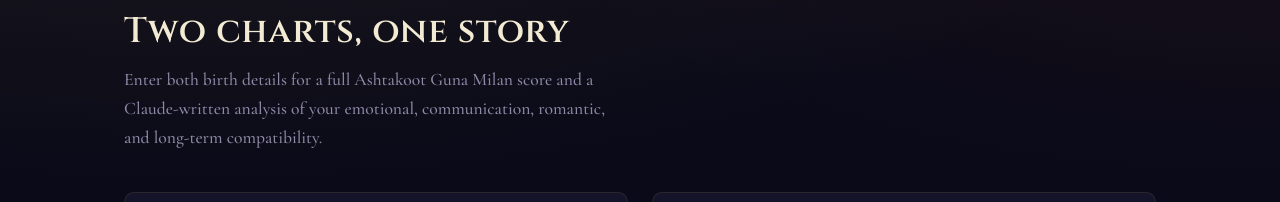
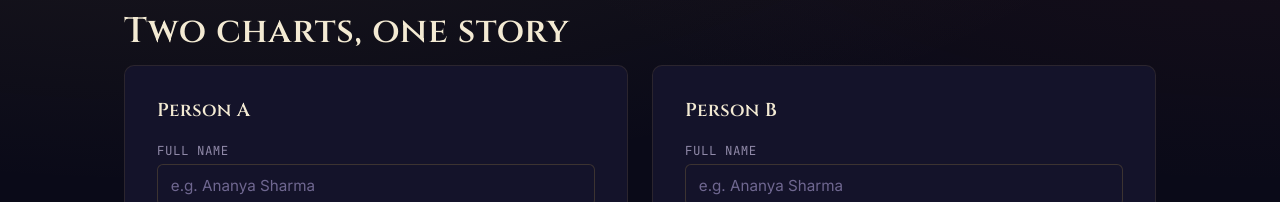
Before and after one commit to Mukunda3187/astroyantra, a React (Vite) app in the folder frontend/: page /compatibility in a window 1280 px wide. Shown: the part 134-336 px from the top of the page. Built offline with nearby package versions, Linux system fonts and the light colour scheme; no server answers.

Commit message:
Update Compatibility.jsx

```diff
--- a/frontend/src/pages/Compatibility.jsx
+++ b/frontend/src/pages/Compatibility.jsx
@@ -48,10 +48,6 @@ export default function Compatibility() {
       <div className="container">
         <div className="eyebrow">Relationship Compatibility</div>
         <h1 style={{ fontSize: '2.2rem', marginTop: '0.5rem', marginBottom: '0.6rem' }}>Two charts, one story</h1>
-        <p className="muted" style={{ maxWidth: '60ch', marginBottom: '2.5rem', fontFamily: 'var(--font-serif)', fontSize: '1.1rem' }}>
-          Enter both birth details for a full Ashtakoot Guna Milan score and a Claude-written
-          analysis of your emotional, communication, romantic, and long-term compatibility.
-        </p>
 
         <form onSubmit={handleSubmit}>
           <div className="two-col">
```
